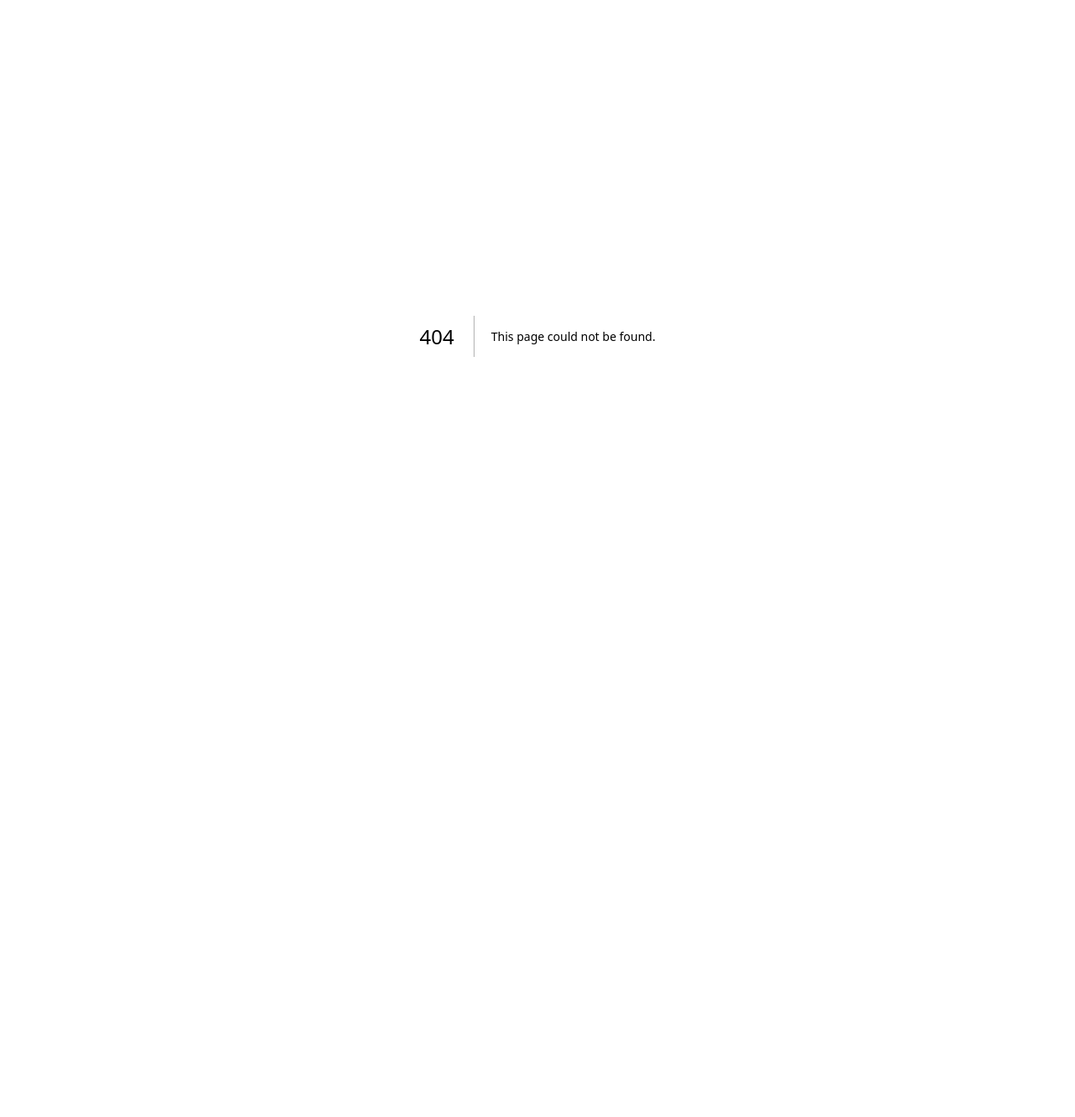
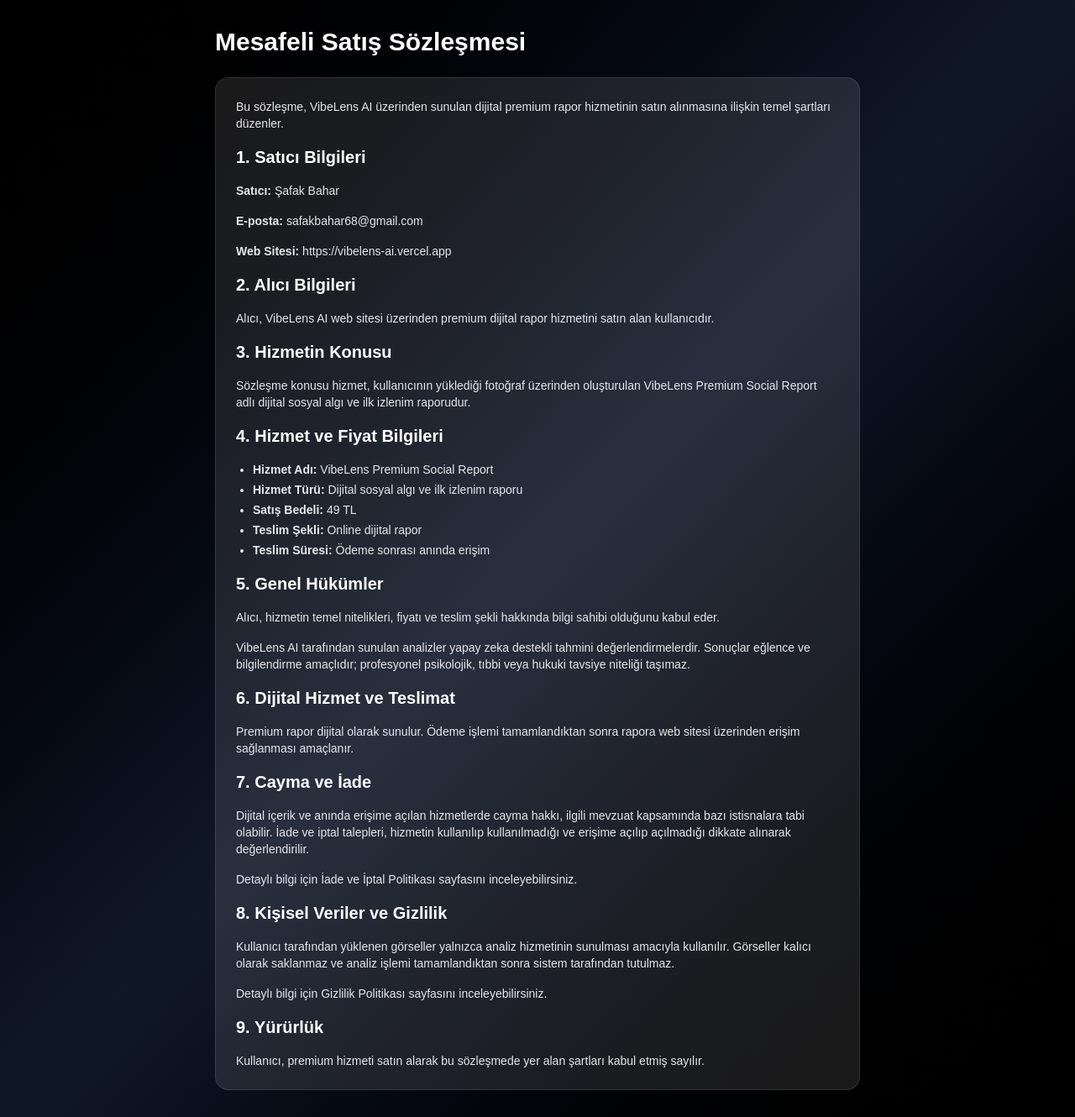
Before and after one commit to safakbahar68-lgtm/vibelens-ai, a Next.js app: page /distance-sales in a window 1280 px wide. Before the commit this address had no page. Shown: the whole page at 84% size. Before the commit the page ends 800 px from the top, so only its background shows below. Built offline with nearby package versions, Linux system fonts and the light colour scheme.

Commit message:
add distance sales page

```diff
--- /dev/null
+++ b/app/distance-sales/page.tsx
@@ -0,0 +1,113 @@
+export default function DistanceSalesPage() {
+  return (
+    <main className="min-h-screen bg-gradient-to-br from-black via-gray-900 to-black text-white p-8">
+      <div className="max-w-3xl mx-auto">
+        <h1 className="text-3xl font-bold mb-6">
+          Mesafeli Satış Sözleşmesi
+        </h1>
+
+        <div className="bg-white/10 border border-white/10 rounded-2xl p-6 space-y-4 text-sm text-gray-200">
+          <p>
+            Bu sözleşme, VibeLens AI üzerinden sunulan dijital premium rapor hizmetinin satın alınmasına ilişkin temel şartları düzenler.
+          </p>
+
+          <h2 className="text-xl font-bold text-white">
+            1. Satıcı Bilgileri
+          </h2>
+
+          <p>
+            <strong>Satıcı:</strong> Şafak Bahar
+          </p>
+
+          <p>
+            <strong>E-posta:</strong> safakbahar68@gmail.com
+          </p>
+
+          <p>
+            <strong>Web Sitesi:</strong> https://vibelens-ai.vercel.app
+          </p>
+
+          <h2 className="text-xl font-bold text-white">
+            2. Alıcı Bilgileri
+          </h2>
+
+          <p>
+            Alıcı, VibeLens AI web sitesi üzerinden premium dijital rapor hizmetini satın alan kullanıcıdır.
+          </p>
+
+          <h2 className="text-xl font-bold text-white">
+            3. Hizmetin Konusu
+          </h2>
+
+          <p>
+            Sözleşme konusu hizmet, kullanıcının yüklediği fotoğraf üzerinden oluşturulan VibeLens Premium Social Report adlı dijital sosyal algı ve ilk izlenim raporudur.
+          </p>
+
+          <h2 className="text-xl font-bold text-white">
+            4. Hizmet ve Fiyat Bilgileri
+          </h2>
+
+          <ul className="list-disc ml-5 space-y-1">
+            <li><strong>Hizmet Adı:</strong> VibeLens Premium Social Report</li>
+            <li><strong>Hizmet Türü:</strong> Dijital sosyal algı ve ilk izlenim raporu</li>
+            <li><strong>Satış Bedeli:</strong> 49 TL</li>
+            <li><strong>Teslim Şekli:</strong> Online dijital rapor</li>
+            <li><strong>Teslim Süresi:</strong> Ödeme sonrası anında erişim</li>
+          </ul>
+
+          <h2 className="text-xl font-bold text-white">
+            5. Genel Hükümler
+          </h2>
+
+          <p>
+            Alıcı, hizmetin temel nitelikleri, fiyatı ve teslim şekli hakkında bilgi sahibi olduğunu kabul eder.
+          </p>
+
+          <p>
+            VibeLens AI tarafından sunulan analizler yapay zeka destekli tahmini değerlendirmelerdir. Sonuçlar eğlence ve bilgilendirme amaçlıdır; profesyonel psikolojik, tıbbi veya hukuki tavsiye niteliği taşımaz.
+          </p>
+
+          <h2 className="text-xl font-bold text-white">
+            6. Dijital Hizmet ve Teslimat
+          </h2>
+
+          <p>
+            Premium rapor dijital olarak sunulur. Ödeme işlemi tamamlandıktan sonra rapora web sitesi üzerinden erişim sağlanması amaçlanır.
+          </p>
+
+          <h2 className="text-xl font-bold text-white">
+            7. Cayma ve İade
+          </h2>
+
+          <p>
+            Dijital içerik ve anında erişime açılan hizmetlerde cayma hakkı, ilgili mevzuat kapsamında bazı istisnalara tabi olabilir. İade ve iptal talepleri, hizmetin kullanılıp kullanılmadığı ve erişime açılıp açılmadığı dikkate alınarak değerlendirilir.
+          </p>
+
+          <p>
+            Detaylı bilgi için İade ve İptal Politikası sayfasını inceleyebilirsiniz.
+          </p>
+
+          <h2 className="text-xl font-bold text-white">
+            8. Kişisel Veriler ve Gizlilik
+          </h2>
+
+          <p>
+            Kullanıcı tarafından yüklenen görseller yalnızca analiz hizmetinin sunulması amacıyla kullanılır. Görseller kalıcı olarak saklanmaz ve analiz işlemi tamamlandıktan sonra sistem tarafından tutulmaz.
+          </p>
+
+          <p>
+            Detaylı bilgi için Gizlilik Politikası sayfasını inceleyebilirsiniz.
+          </p>
+
+          <h2 className="text-xl font-bold text-white">
+            9. Yürürlük
+          </h2>
+
+          <p>
+            Kullanıcı, premium hizmeti satın alarak bu sözleşmede yer alan şartları kabul etmiş sayılır.
+          </p>
+        </div>
+      </div>
+    </main>
+  );
+}
```
